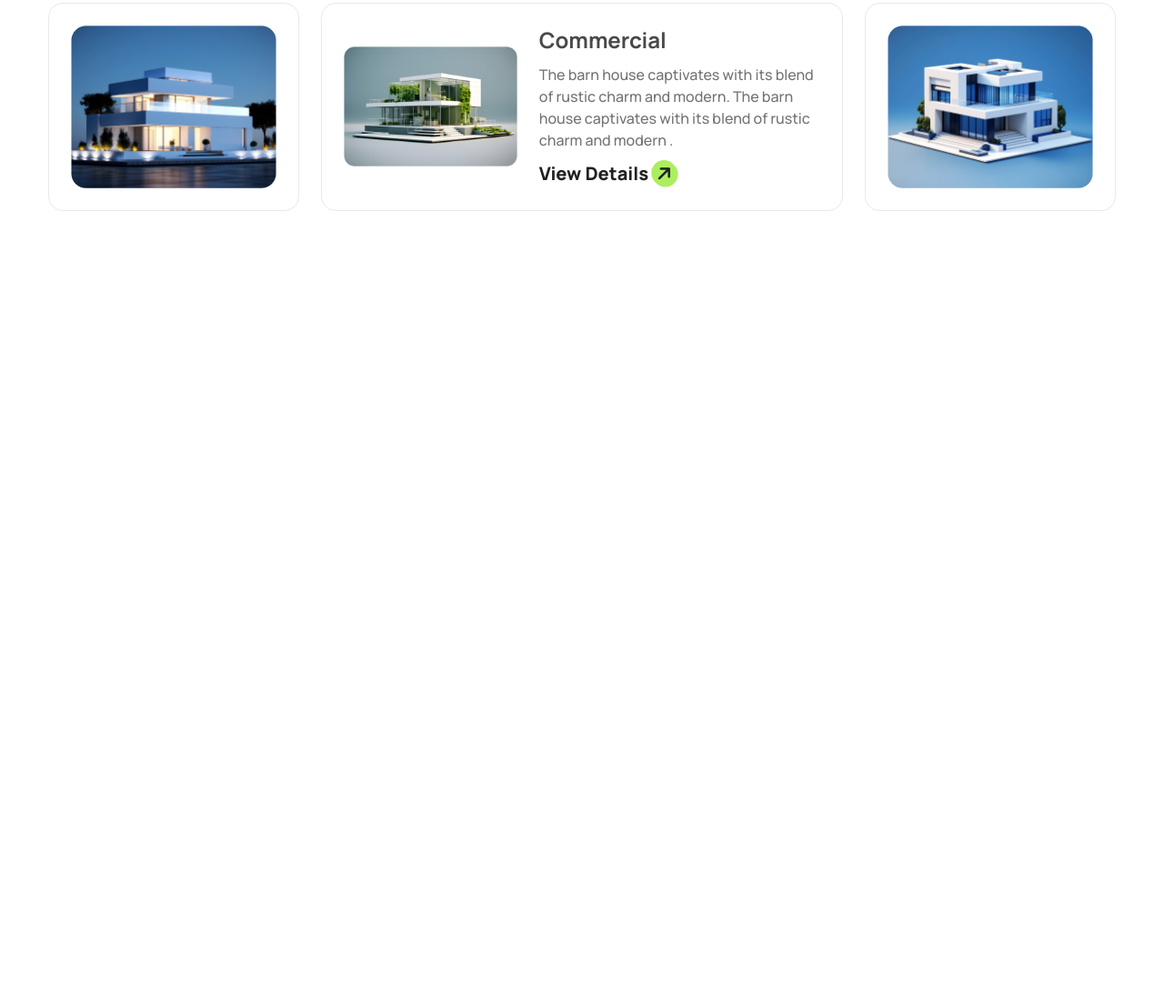
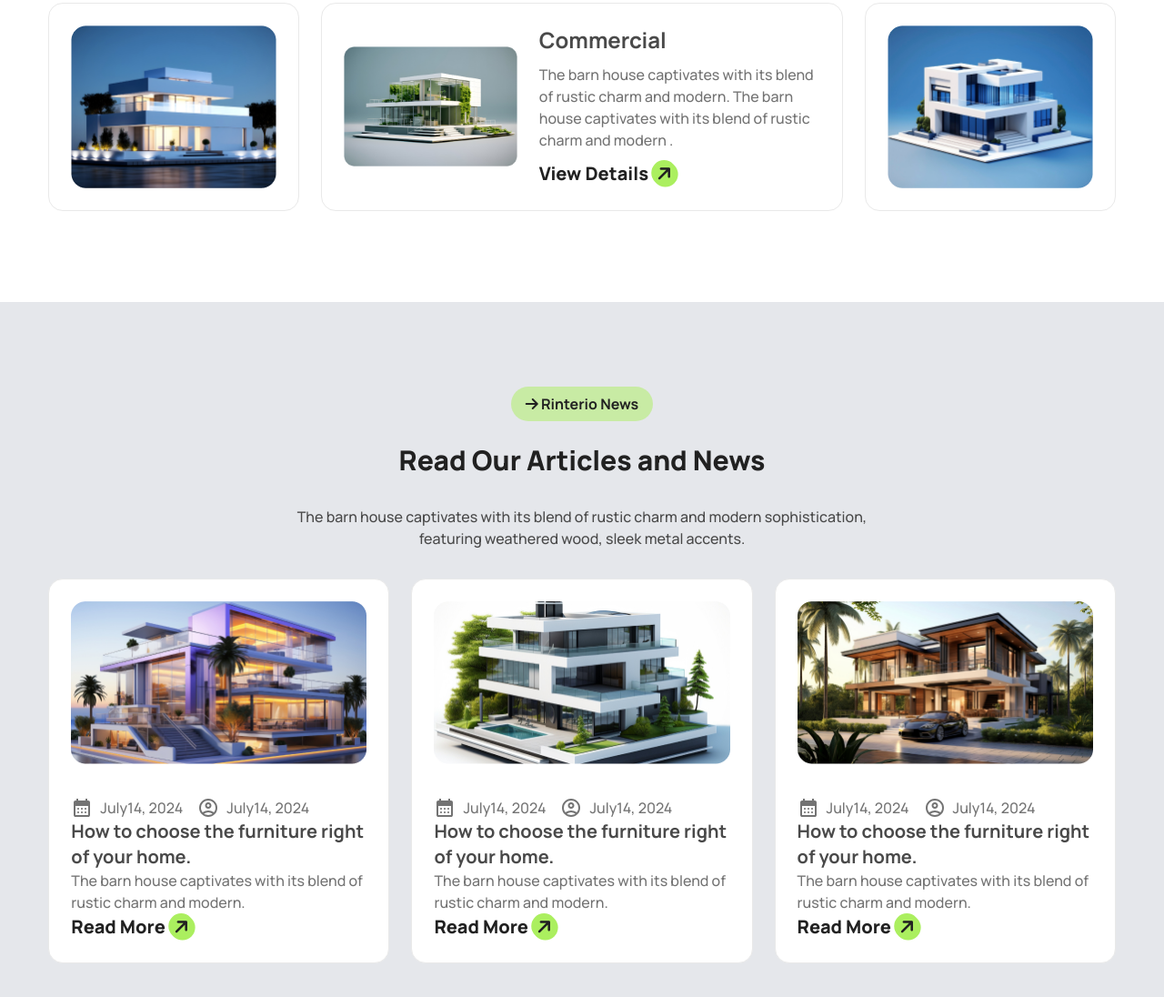
Before and after one commit to tariqul420/MY-ASSIGNMENT-03, a website: page index.html in a window 1280 px wide. Shown: the part 2781-3877 px from the top of the page at 91% size. Before the commit the page ends 3113 px from the top, so only its background shows below. Drawn offline with nearby package versions, Linux system fonts and the light colour scheme; files that its build step writes are made by us from their sources.

Commit message:
add Rinterio News section

```diff
--- a/index.html
+++ b/index.html
@@ -164,7 +164,7 @@
                 </div>
             </section>
 
-            <!-- ? Explore our Latest works section start hear -->
+            <!-- done Explore our Latest works section start hear -->
             <section class="flex flex-col items-center space-y-8 dark:bg-transparent my-[6.25rem]">
                 <button><a href="#" class="button bg-green/50"><i class="fa-solid fa-arrow-right"></i> Explore our Latest works</a></button>
                 <h2 class="heading">We design thoughtful, liveable spaces</h2>
@@ -214,6 +214,66 @@
                     </div>
                 </div>
             </section>
+
+            <!-- ? Rinterio News section start hear -->
+            <section class="flex flex-col items-center bg-gray-200 space-y-8 dark:bg-transparent py-[6.25rem]">
+                <button><a href="#" class="button bg-green/50"><i class="fa-solid fa-arrow-right"></i> Rinterio News</a></button>
+                <h2 class="heading">Read Our Articles and News</h2>
+                <p class="paragraph">The barn house captivates with its blend of rustic charm and modern sophistication, <br class="max-sm:hidden"> featuring weathered wood, sleek metal accents.</p>
+
+                <div class="gap-6 flex flex-col lg:flex-row w-11/12 mx-auto">
+                    <div class="space-y-4 p-6 bg-white rounded-2xl md:flex gap-5 lg:flex-col dark:bg-transparent border border-solid border-[#E9E9E9]">
+                        <div class="">
+                            <img class="w-full" src="assets/article1.png" alt="">
+                        </div>
+                        <div class="">
+                            <div class="flex gap-4">
+                            <p class="flex gap-2 paragraph text-paragraph-2 "><img src="assets/calendar.svg" alt=""> July14, 2024</p>
+                            <p class="flex gap-2 paragraph text-paragraph-2 "><img src="assets/account.svg" alt=""> July14, 2024</p>
+                            </div>
+                        <h3 class="text-heading-2 dark:text-heading-d text-xl font-bold">How to choose the furniture right  of your home.</h3>
+                        <p class="paragraph text-left text-paragraph-2">The barn house captivates with its blend of rustic charm and modern. </p>
+                        <button>
+                            <a href="#" class="text-heading font-black text-xl dark:text-heading-d">Read More <i class="fa-solid fa-arrow-right arrow bg-green p-[5px]"></i></a>
+                        </button>
+                    </div>
+                    </div>
+
+                    <div class="space-y-4 p-6 bg-white rounded-2xl md:flex gap-5 lg:flex-col dark:bg-transparent border border-solid border-[#E9E9E9]">
+                        <div class="">
+                            <img class="w-full" src="assets/article2.png" alt="">
+                        </div>
+                        <div class="">
+                            <div class="flex gap-4">
+                            <p class="flex gap-2 paragraph text-paragraph-2 "><img src="assets/calendar.svg" alt=""> July14, 2024</p>
+                            <p class="flex gap-2 paragraph text-paragraph-2 "><img src="assets/account.svg" alt=""> July14, 2024</p>
+                            </div>
+                        <h3 class="text-heading-2 dark:text-heading-d text-xl font-bold">How to choose the furniture right  of your home.</h3>
+                        <p class="paragraph text-left text-paragraph-2">The barn house captivates with its blend of rustic charm and modern. </p>
+                        <button>
+                            <a href="#" class="text-heading font-black text-xl dark:text-heading-d">Read More <i class="fa-solid fa-arrow-right arrow bg-green p-[5px]"></i></a>
+                        </button>
+                    </div>
+                    </div>
+
+                    <div class="space-y-4 p-6 bg-white dark:bg-transparent border border-solid border-[#E9E9E9] rounded-2xl md:flex gap-5 lg:flex-col">
+                        <div class="">
+                            <img class="w-full" src="assets/article3.png" alt="">
+                        </div>
+                        <div class="">
+                            <div class="flex gap-4">
+                            <p class="flex gap-2 paragraph text-paragraph-2 "><img src="assets/calendar.svg" alt=""> July14, 2024</p>
+                            <p class="flex gap-2 paragraph text-paragraph-2 "><img src="assets/account.svg" alt=""> July14, 2024</p>
+                            </div>
+                        <h3 class="text-heading-2 dark:text-heading-d text-xl font-bold">How to choose the furniture right  of your home.</h3>
+                        <p class="paragraph text-left text-paragraph-2">The barn house captivates with its blend of rustic charm and modern. </p>
+                        <button>
+                            <a href="#" class="text-heading font-black text-xl dark:text-heading-d">Read More <i class="fa-solid fa-arrow-right arrow bg-green p-[5px]"></i></a>
+                        </button>
+                    </div>
+                    </div>
+                </div>
+            </section>
         </main>
 
         <!-- todo Footer section start hear -->
--- a/src/tailwind.css
+++ b/src/tailwind.css
@@ -7,10 +7,6 @@
 }
 
 @layer  components{
-    .dark{
-
-    }
-
     .display-none {
         @apply hidden;
     }
```
Also changed, not shown: assets/account.svg (added), assets/calendar.svg (added), src/output.css.
